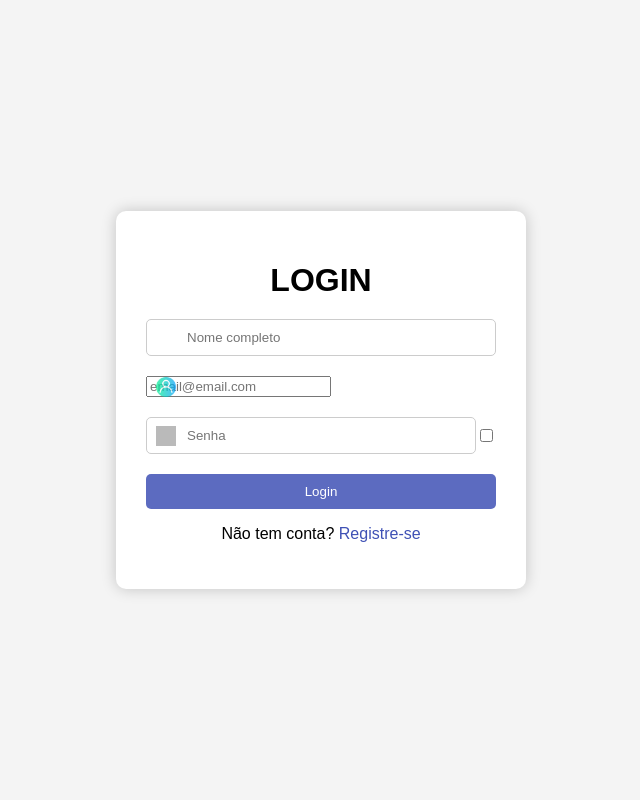
After one commit to Marconi-Jose/Lista-de-Tarefas, a PHP site: page /registrar.php in a window 1280 px wide. The commit adds this page. Shown: the whole page, without its empty margins (319-959 px from the left). Run offline with PHP 8.4, Linux system fonts and the light colour scheme; grey boxes are pictures that could not be loaded.

Commit message:
Add files via upload

```diff
--- a/conexao.php
+++ b/conexao.php
@@ -1,17 +1,17 @@
 <?php
-// Detalhes do banco de dados
+
 $servidor = "localhost";
-$usuario = "root"; // Usuário padrão do XAMPP
-$senha = ""; // Senha padrão do XAMPP é vazia
+$usuario = "root";
+$senha = "";
 $banco = "tarefas_db";
 
-// Criar a conexão
+
 try {
     $pdo = new PDO("mysql:host=$servidor;dbname=$banco;charset=utf8", $usuario, $senha);
-    // Configura o PDO para lançar exceções em caso de erros
+
     $pdo->setAttribute(PDO::ATTR_ERRMODE, PDO::ERRMODE_EXCEPTION);
 } catch (PDOException $e) {
-    // Se a conexão falhar, mostra o erro
+
     die("Erro na conexão: " . $e->getMessage());
 }
 ?>
--- /dev/null
+++ b/login.css
@@ -0,0 +1,78 @@
+body {
+    margin: 0;
+    padding: 0;
+    height: 100vh;
+    display: flex;
+    justify-content: center;
+    align-items: center;
+    background-color: #f4f4f4;
+    font-family: Arial, sans-serif;
+}
+
+.conteiner {
+    background-color: white;
+    padding: 30px;
+    width: 350px;
+    border-radius: 10px;
+    box-shadow: 0 0 15px rgba(0,0,0,0.2);
+}
+
+h1 {
+    text-align: center;
+    margin-bottom: 20px;
+}
+
+.form .input {
+    position: relative;
+    margin-bottom: 20px;
+    display: flex;
+    align-items: center;
+}
+
+.form .input input[type="text"],
+.form .input input[type="password"] {
+    width: 100%;
+    padding: 10px 10px 10px 40px;
+    box-sizing: border-box;
+    border-radius: 5px;
+    border: 1px solid #ccc;
+}
+
+.form .input .icon {
+    position: absolute;
+    top: 50%;
+    left: 10px;
+    transform: translateY(-50%);
+    width: 20px;
+    height: 20px;
+    opacity: 0.7;
+    pointer-events: none;
+}
+
+button {
+    width: 100%;
+    padding: 10px;
+    background-color: #5c6bc0;
+    color: white;
+    border: none;
+    border-radius: 5px;
+    cursor: pointer;
+}
+
+button:hover {
+    background-color: #3f51b5;
+}
+
+.register-link {
+    text-align: center;
+    margin-top: 15px;
+}
+
+.register-link a {
+    color: #3f51b5;
+    text-decoration: none;
+}
+
+.register-link a:hover {
+    text-decoration: underline;
+}
--- /dev/null
+++ b/registrar.php
@@ -0,0 +1,65 @@
+<?php
+session_start();
+require_once 'conexao.php';
+
+
+if (isset($_POST['usuario']) && isset($_POST['senha'])){
+    $usuario = $_POST['usuario'];
+    $senha = $_POST['senha'];
+    $_SESSION['usuario'] = $usuario;
+
+}
+
+?>
+
+
+
+<!DOCTYPE html>
+<html lang="en">
+<head>
+    <meta charset="UTF-8">
+    <meta name="viewport" content="width=device-width, initial-scale=1.0">
+    <link rel="stylesheet" href="login.css?v=<?php echo time(); ?>">
+    <title>Document</title>
+</head>
+<body>
+    <div class="conteiner">
+        <h1>LOGIN</h1>
+        <div class="form">
+            <form action="" method="post">
+                <div class = "input">
+                    <input type="text" name="nome" placeholder = "Nome completo" require>
+
+                </div>
+
+                <div class="input">
+                    <img src="usuario.png" class="icon" alt="email">
+                    <input type="email" name ="email"  placeholder="email@email.com" required>
+                </div>
+
+                <div class="input">
+                    <img src="cadeado.png" class="icon " alt="senha">
+                    <input type="password" maxlength="12" placeholder="Senha" name= "senha" required>
+                    <input type="checkbox">
+
+
+                </div>
+
+                <button type="submit">Login</button>
+
+                <div class="register-link">
+
+                     <p>Não tem conta? <a href="registro.html">Registre-se</a></p>
+
+                </div>
+
+
+
+
+
+
+            </form>
+        </div>
+    </div>
+</body>
+</html>
```
Also changed, not shown: index.php (+57 -30 lines), login.php (added, +61 -0 lines), tarefas.css (added, +203 -0 lines), usuario.png (added).
